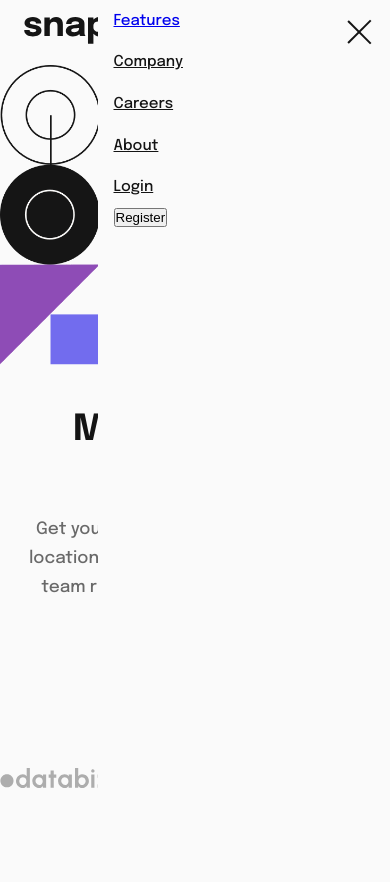
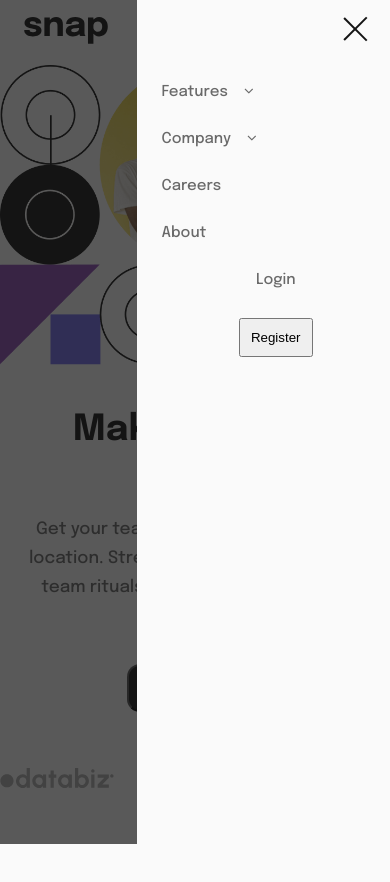
Before and after one commit to Bharvi-Sampat/Intro-section-with-dropdown-menu, a plain HTML site: page index.html in a window 390 px wide. Both pictures are taken after a click on the element 365 px from the left and 41 px from the top of the page. Shown: the top 882 px of the page. Drawn offline with Linux system fonts and the light colour scheme.

Commit message:
Overlay and hamburger nav edited

```diff
--- a/css/main.css
+++ b/css/main.css
@@ -41,6 +41,8 @@
   transition: all 0.3s ease-in-out;
 }
 .menu-btn__burger.open {
+  position: fixed;
+  margin: 22px 20px;
   transform: rotate(180deg);
   background: transparent;
 }
@@ -55,12 +57,21 @@
   position: fixed;
   top: 0;
   right: 0;
-  width: 75vw;
+  width: 65vw;
   opacity: 1;
   visibility: hidden;
 }
 .nav.open {
   visibility: visible;
+}
+.nav .overlay {
+  position: fixed;
+  top: 0;
+  left: 0;
+  height: 100vh;
+  width: 35vw;
+  opacity: 0.7;
+  background-color: hsl(0deg, 0%, 8%);
 }
 .nav .menu-nav {
   display: flex;
@@ -69,7 +80,7 @@
   height: 100vh;
   overflow: hidden;
   background: hsl(0deg, 0%, 98%);
-  padding-left: 1rem;
+  padding-left: 25px;
   text-decoration: none;
   transform: translateY(100%);
 }
@@ -83,17 +94,15 @@
 .nav .menu-nav__item.open {
   transform: translateX(0);
 }
-.nav .menu-nav__item.active > a {
-  color: hsl(0deg, 0%, 8%);
-}
 .nav .menu-nav__link {
   position: relative;
   display: inline-block;
   font-size: 15px;
-  margin: 0.5rem 0;
-  padding: 0.3rem 0;
   font-weight: 300;
+  color: hsl(0deg, 0%, 41%);
+  text-decoration: none;
   transition: all 0.3s ease-in-out;
+  padding-bottom: 30px;
 }
 .nav .menu-nav__link::after {
   content: "";
@@ -108,14 +117,23 @@
   transition: transform 0.25s ease-out;
 }
 .nav .menu-nav__link:hover {
-  color: hsl(0deg, 0%, 98%);
+  color: hsl(0deg, 0%, 8%);
 }
-.nav .menu-nav__link:hover::after {
-  transform: scaleX(1);
-  transform-origin: bottom left;
+.nav .menu-nav__features {
+  margin-top: 83px;
 }
-.nav .menu-nav .nohover {
-  pointer-events: none;
+.nav .menu-nav__center-link {
+  text-align: center;
+}
+.nav .menu-nav .center-button {
+  text-align: center;
+}
+.nav .menu-nav .register {
+  padding: 10px;
+}
+
+.fa-angle-down {
+  padding-left: 1rem;
 }
 
 .menu-nav__item:nth-child(1) {
--- a/index.html
+++ b/index.html
@@ -5,6 +5,11 @@
     <meta http-equiv="X-UA-Compatible" content="IE=edge" />
     <meta name="viewport" content="width=device-width, initial-scale=1.0" />
     <link rel="stylesheet" href="css/main.css" />
+    <link
+      rel="stylesheet"
+      href="https://cdnjs.cloudflare.com/ajax/libs/font-awesome/4.7.0/css/font-awesome.min.css"
+    />
+
     <title>Document</title>
   </head>
   <body>
@@ -13,26 +18,35 @@
         <span class="menu-btn__burger"></span>
       </div>
       <img class="logo" src="images/logo.svg" />
+
       <nav class="nav">
+        <div class="overlay"></div>
         <div class="menu-nav">
           <ul>
             <li class="menu-nav__item">
-              <a href="#" class="menu-nav__link">Features</a>
+              <a href="#" class="menu-nav__link menu-nav__features"
+                >Features<i class="fa fa-angle-down"></i
+              ></a>
             </li>
-            <li class="menu-nav__item active nohover">
-              <a href="#" class="menu-nav__link">Company</a>
+            <li class="menu-nav__item">
+              <a href="#" class="menu-nav__link"
+                >Company<i class="fa fa-angle-down"></i
+              ></a>
             </li>
-            <li class="menu-nav__item active nohover">
+            <li class="menu-nav__item">
               <a href="#" class="menu-nav__link">Careers</a>
             </li>
-            <li class="menu-nav__item active nohover">
+            <li class="menu-nav__item">
               <a href="#" class="menu-nav__link">About</a>
             </li>
-            <li class="menu-nav__item active nohover">
+            <li class="menu-nav__item menu-nav__center-link">
               <a href="#" class="menu-nav__link">Login</a>
             </li>
-
-            <button href="#" class="register">Register</button>
+            <div class="center-button">
+              <button href="#" class="register menu-nav__center-link">
+                Register
+              </button>
+            </div>
           </ul>
         </div>
       </nav>
--- a/script.js
+++ b/script.js
@@ -3,7 +3,7 @@ const hamburger = document.querySelector(".menu-btn__burger");
 const nav = document.querySelector(".nav");
 const menuNav = document.querySelector(".menu-nav");
 const navItems = document.querySelectorAll(".menu-nav__item");
-
+const overlay = document.querySelector(".overlay");
 let showMenu = false;
 
 menuBtn.addEventListener("click", toggelMenu);
@@ -13,13 +13,14 @@ function toggelMenu() {
     hamburger.classList.add("open");
     nav.classList.add("open");
     menuNav.classList.add("open");
+    overlay.classList.add("black-overlay");
     navItems.forEach((item) => item.classList.add("open"));
-
     showMenu = true;
   } else {
     hamburger.classList.remove("open");
     nav.classList.remove("open");
     menuNav.classList.remove("open");
+    overlay.classList.remove("black-overlay");
     navItems.forEach((item) => item.classList.remove("open"));
 
     showMenu = false;
```
Also changed, not shown: 1 other file.
